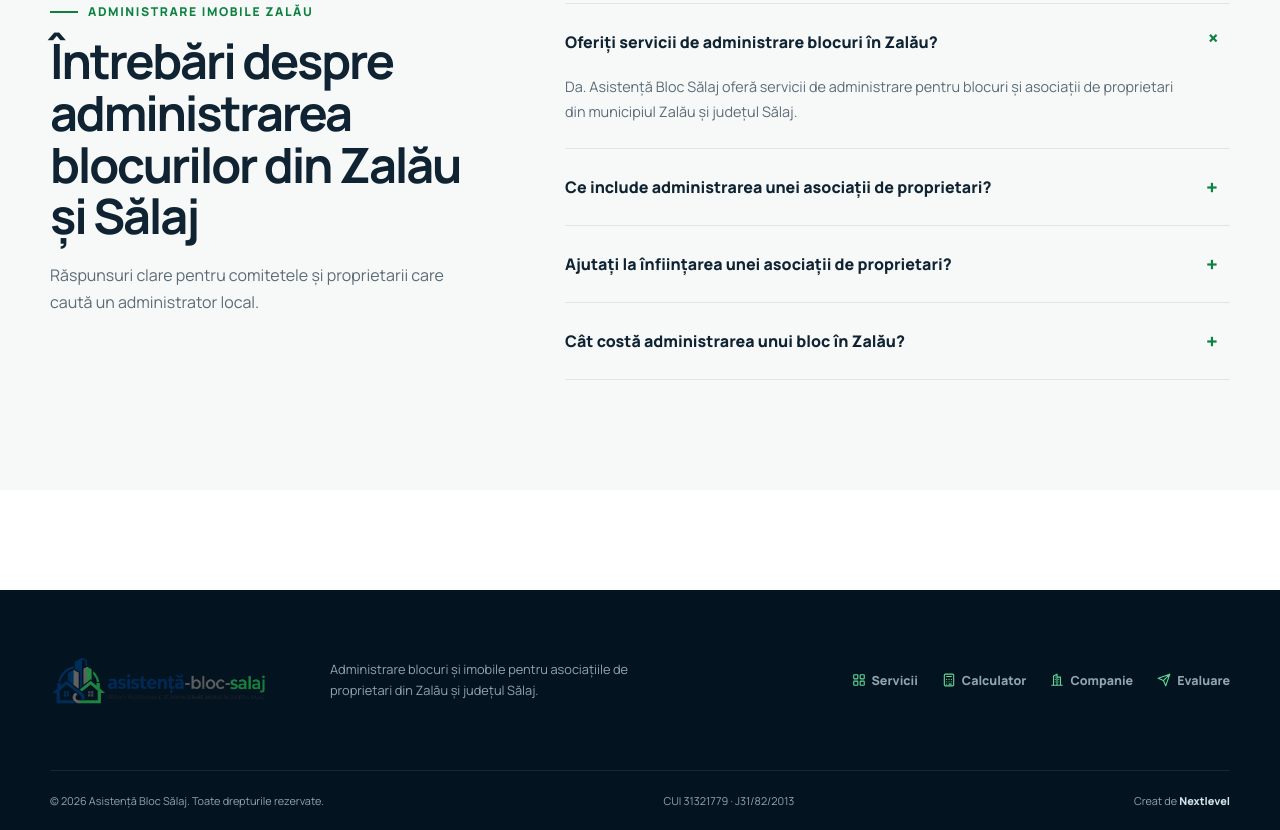
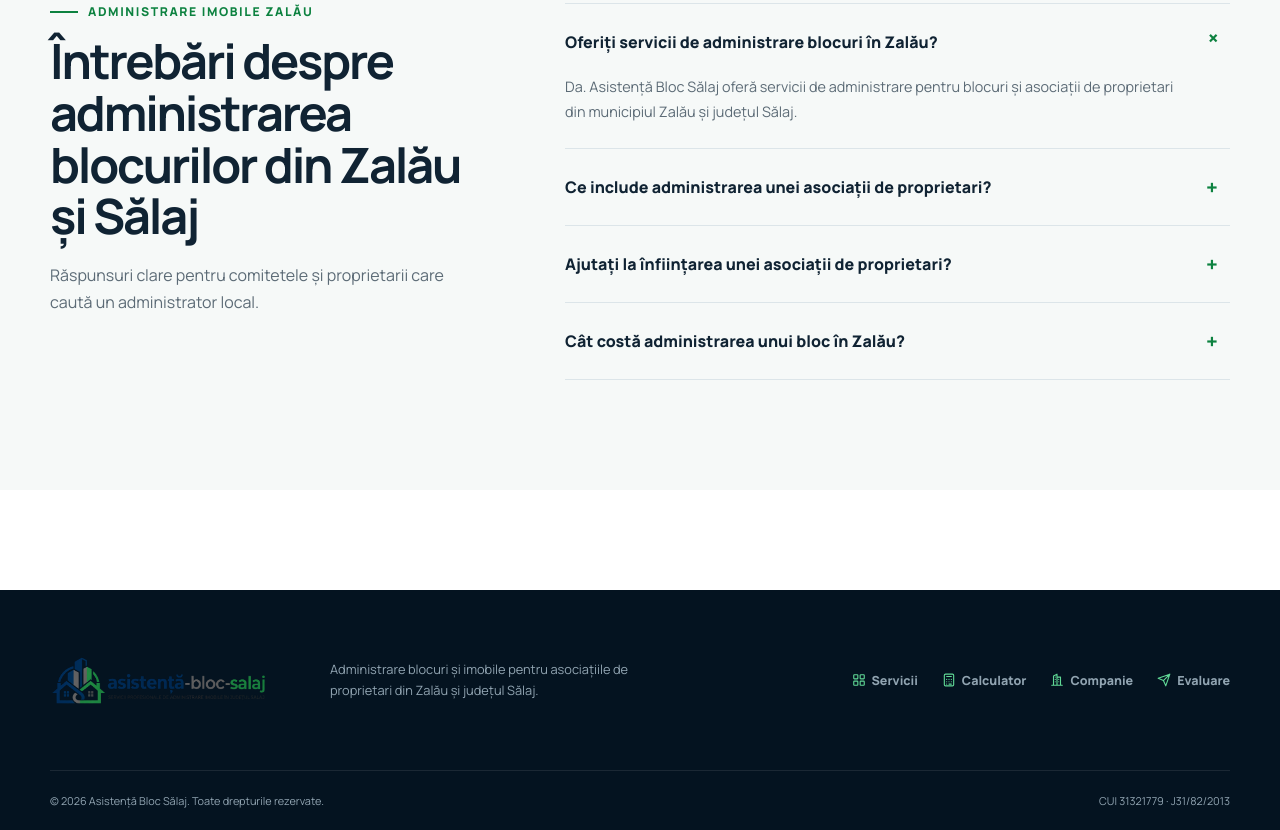
Before and after one commit to ianchisionut-ux/asistenta-bloc-salaj, a website: page index.html in a window 1280 px wide. Shown: the part 5875-6705 px from the top of the page. Drawn offline with Linux system fonts and the light colour scheme.

Commit message:
Remove Nextlevel footer credit

```diff
--- a/index.html
+++ b/index.html
@@ -481,7 +481,7 @@
         <p>Administrare blocuri și imobile pentru asociațiile de proprietari din Zalău și județul Sălaj.</p>
         <nav aria-label="Navigație subsol"><a href="#servicii"><svg class="icon" aria-hidden="true"><use href="#icon-grid" /></svg>Servicii</a><a href="#calculator"><svg class="icon" aria-hidden="true"><use href="#icon-calculator" /></svg>Calculator</a><a href="#companie"><svg class="icon" aria-hidden="true"><use href="#icon-building" /></svg>Companie</a><a href="#oferta"><svg class="icon" aria-hidden="true"><use href="#icon-send" /></svg>Evaluare</a></nav>
       </div>
-      <div class="container footer-bottom"><span>© 2026 Asistență Bloc Sălaj. Toate drepturile rezervate.</span><span>CUI 31321779 · J31/82/2013</span><span>Creat de <a href="https://www.nextlevel-agency.ro/" target="_blank" rel="noopener noreferrer"><strong>Nextlevel</strong></a></span></div>
+      <div class="container footer-bottom"><span>© 2026 Asistență Bloc Sălaj. Toate drepturile rezervate.</span><span>CUI 31321779 · J31/82/2013</span></div>
     </footer>
 
     <dialog class="modal" id="serviceModal">
--- a/styles.css
+++ b/styles.css
@@ -325,7 +325,6 @@ input[type="range"]::-webkit-slider-thumb { width: 22px; height: 22px; appearanc
 .footer-main nav .icon { width: 14px; height: 14px; color: #60d996; }
 .footer-main a:hover { color: white; }
 .footer-bottom { display: flex; justify-content: space-between; padding: 22px 0; border-top: 1px solid rgba(255,255,255,.09); font-size: .68rem; }
-.footer-bottom strong { color: #d5e2e8; font-weight: 800; }
 
 .modal { width: min(560px, calc(100% - 32px)); padding: 38px; border: 0; border-radius: 24px; color: var(--ink); box-shadow: 0 35px 100px rgba(0,0,0,.35); }
 .modal::backdrop { background: rgba(3,15,25,.78); backdrop-filter: blur(8px); }
@@ -343,7 +342,6 @@ input[type="range"]::-webkit-slider-thumb { width: 22px; height: 22px; appearanc
 .whatsapp-float { position: fixed; right: 24px; bottom: 24px; z-index: 180; display: grid; place-items: center; width: 62px; height: 62px; padding: 14px; border: 1px solid rgba(255,255,255,.5); border-radius: 50%; color: white; background: #25d366; box-shadow: 0 10px 30px rgba(9,92,47,.35); cursor: pointer; transition: transform .2s; }
 .whatsapp-float::before { content: ""; position: absolute; inset: -1px; border: 2px solid #25d366; border-radius: 50%; animation: whatsapp-pulse 2.8s ease-out infinite; pointer-events: none; }
 @keyframes whatsapp-pulse { 0% { transform: scale(1); opacity: .65; } 75%, 100% { transform: scale(1.55); opacity: 0; } }
-.footer-bottom a:hover { text-decoration: underline; text-underline-offset: 4px; }
 .button > .icon { transition: transform .25s ease; }
 .button:hover > .icon:last-child { transform: translateX(4px); }
 .button:hover > .icon:first-child:not(:last-child) { transform: rotate(-6deg) scale(1.08); }
```
